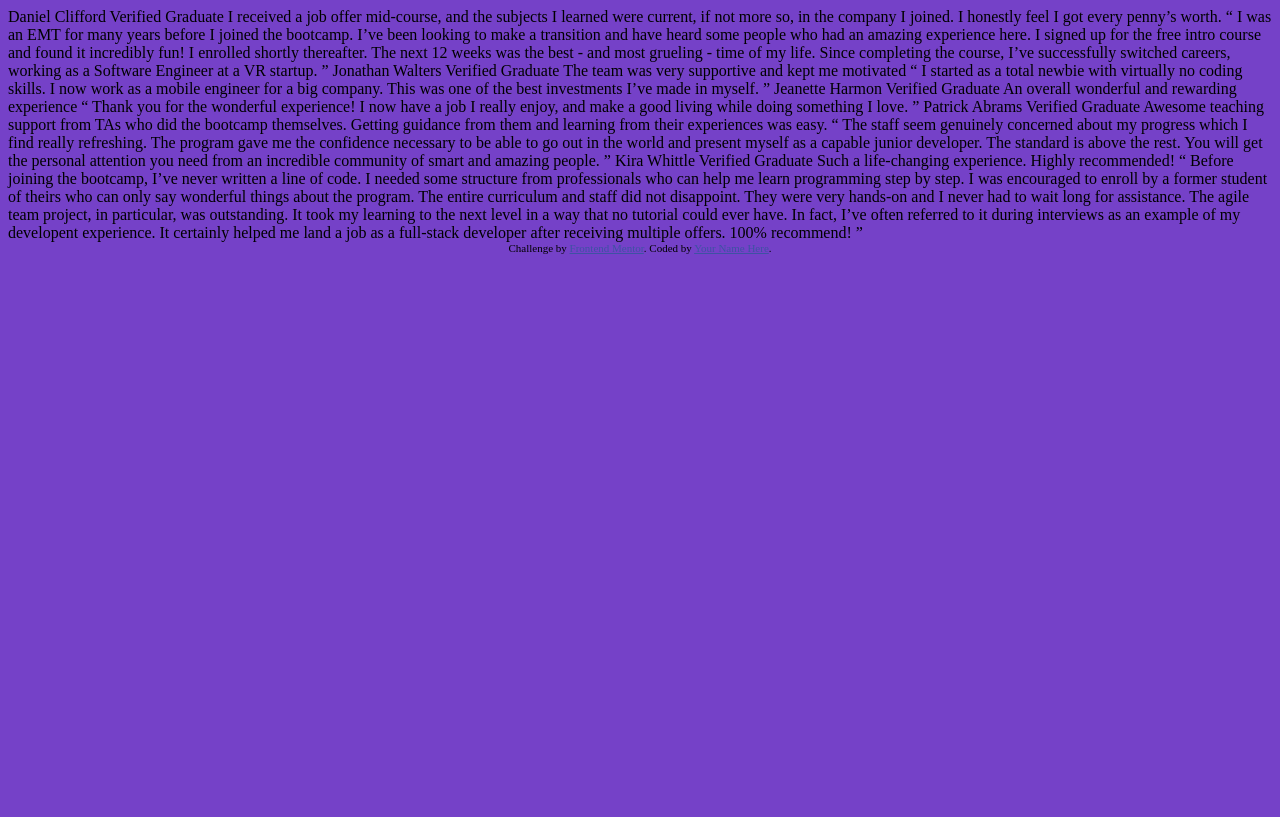
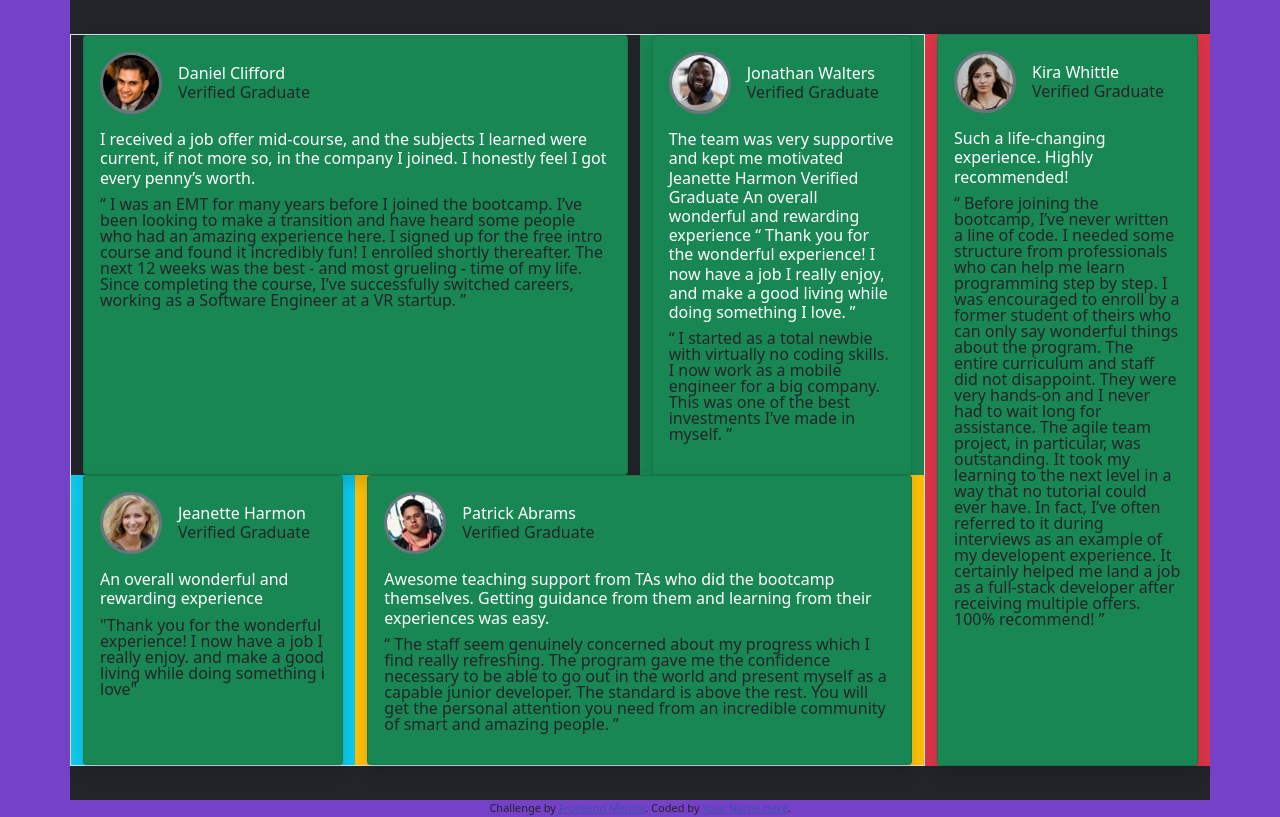
Before and after one commit to AlexisKcc8/testimonials-grid-section-main, a plain HTML site: page public/index.html in a window 1280 px wide. Drawn offline with nearby package versions, Linux system fonts and the light colour scheme.

Commit message:
estructura html terminada

```diff
--- a/public/index.html
+++ b/public/index.html
@@ -1,40 +1,74 @@
 <!DOCTYPE html>
 <html lang="en">
+
 <head>
   <meta charset="UTF-8">
-  <meta name="viewport" content="width=device-width, initial-scale=1.0"> <!-- displays site properly based on user's device -->
+  <meta name="viewport" content="width=device-width, initial-scale=1.0">
+  <!-- displays site properly based on user's device -->
 
   <link rel="icon" type="image/png" sizes="32x32" href="./images/favicon-32x32.png">
 
   <title>Frontend Mentor | [Challenge Name Here]</title>
+  <link href="https://cdn.jsdelivr.net/npm/bootstrap@5.0.2/dist/css/bootstrap.min.css" rel="stylesheet"
+    integrity="sha384-EVSTQN3/azprG1Anm3QDgpJLIm9Nao0Yz1ztcQTwFspd3yD65VohhpuuCOmLASjC" crossorigin="anonymous">
+
   <link rel="stylesheet" href="./css/main.css">
-  <!-- Feel free to remove these styles or customise in your own stylesheet 👍 -->
+
   <style>
-    .attribution { font-size: 11px; text-align: center; }
-    .attribution a { color: hsl(228, 45%, 44%); }
+    /* https://getbootstrap.com/docs/5.0/layout/breakpoints/#min-width */
+    @media (min-width: 992px) {
+      .alto-100 {
+        height: 100vh;
+      }
+    }
   </style>
 </head>
+
 <body>
-  Daniel Clifford
-  Verified Graduate
-
+  <main class="container alto-100 bg-dark d-flex justify-content-center align-items-center">
+    <div class="row">
+      <!-- lado izquierdo -->
+      <div class="col-12 col-lg-9 border">
+        <div class="row">
+          <!-- Daniel Clifford -->
+          <div class="col-12 col-lg-8 bg-dark">
+            <article class="card shadow bg-success h-100">
+              <div class="card-body">
+                <div class="d-flex align-items-center mb-3">
+                  <img src="./images/image-daniel.jpg" alt="" class="rounded-circle border border-3 border-secondary" />
+                  <div class="ps-3">
+                    <h3 class="m-0 text-white h6">Daniel Clifford</h3>
+                    <p class="m-0 h6">Verified Graduate</p>
+                  </div>
+                </div>
+                <p class="text-white h6">
                   I received a job offer mid-course, and the subjects I learned were current, if not more so,
                   in the company I joined. I honestly feel I got every penny’s worth.
-
+                </p>
+                <p class="text-dark fs-6 lh-1">
                   “ I was an EMT for many years before I joined the bootcamp. I’ve been looking to make a
                   transition and have heard some people who had an amazing experience here. I signed up
                   for the free intro course and found it incredibly fun! I enrolled shortly thereafter.
                   The next 12 weeks was the best - and most grueling - time of my life. Since completing
                   the course, I’ve successfully switched careers, working as a Software Engineer at a VR startup. ”
-
-  Jonathan Walters
-  Verified Graduate
+                </p>
+              </div>
+            </article>
+          </div>
+          <!-- Jonathan Walters -->
+          <div class="col-12 col-lg-4 bg-success">
+            <article class="card shadow bg-success h-100">
+              <div class="card-body">
+                <div class="d-flex align-items-center mb-3">
+                  <img src="./images/image-jonathan.jpg" alt="" class="rounded-circle border border-3 border-secondary" />
+                  <div class="ps-3">
+                    <h3 class="m-0 text-white h6">Jonathan Walters</h3>
+                    <p class="m-0 h6">Verified Graduate</p>
+                  </div>
+                </div>
+                <p class="text-white h6">
 
                   The team was very supportive and kept me motivated
-
-  “ I started as a total newbie with virtually no coding skills. I now work as a mobile engineer
-  for a big company. This was one of the best investments I’ve made in myself. ”
-
                   Jeanette Harmon
                   Verified Graduate
 
@@ -43,22 +77,77 @@
                   “ Thank you for the wonderful experience! I now have a job I really enjoy, and make a good living
                   while doing something I love. ”
 
-  Patrick Abrams
-  Verified Graduate
-
+                </p>
+                <p class="text-dark fs-6 lh-1">
+                  “ I started as a total newbie with virtually no coding skills. I now work as a mobile engineer
+                  for a big company. This was one of the best investments I’ve made in myself. ”
+                </p>
+              </div>
+            </article>
+          </div>
+          <!-- Jeanette Harmon -->
+          <div class="col-12 col-lg-4 bg-info">
+            <article class="card shadow bg-success h-100">
+              <div class="card-body">
+                <div class="d-flex align-items-center mb-3">
+                  <img src="./images/image-jeanette.jpg" alt=""
+                    class="rounded-circle border border-3 border-secondary" />
+                  <div class="ps-3">
+                    <h3 class="m-0 text-white h6">Jeanette Harmon </h3>
+                    <p class="m-0 h6">Verified Graduate</p>
+                  </div>
+                </div>
+                <p class="text-white h6">
+                  An overall wonderful and rewarding experience
+                </p>
+                <p class="text-dark fs-6 lh-1">
+                  "Thank you for the wonderful experience! I now have a job I really enjoy. and make a good living while doing something i love"
+                </p>
+              </div>
+            </article>
+          </div>
+          <!-- Patrick Abrams -->
+          <div class="col-12 col-lg-8 bg-warning">
+            <article class="card shadow bg-success h-100">
+              <div class="card-body">
+                <div class="d-flex align-items-center mb-3">
+                  <img src="./images/image-patrick.jpg" alt="" class="rounded-circle border border-3 border-secondary" />
+                  <div class="ps-3">
+                    <h3 class="m-0 text-white h6">Patrick Abrams</h3>
+                    <p class="m-0 h6">Verified Graduate</p>
+                  </div>
+                </div>
+                <p class="text-white h6">
                   Awesome teaching support from TAs who did the bootcamp themselves. Getting guidance from them and
                   learning from their experiences was easy.
-
+                </p>
+                <p class="text-dark fs-6 lh-1">
                   “ The staff seem genuinely concerned about my progress which I find really refreshing. The program
                     gave me the confidence necessary to be able to go out in the world and present myself as a capable
                     junior developer. The standard is above the rest. You will get the personal attention you need from
                     an incredible community of smart and amazing people. ”
-
-  Kira Whittle
-  Verified Graduate
-
+                </p>
+              </div>
+            </article>
+          </div>
+        </div>
+      </div>
+      <!-- lado derecho -->
+      <!-- Kira Whittle -->
+      <div class="col-12 col-lg-3 bg-danger">
+        <article class="card shadow bg-success h-100">
+          <div class="card-body">
+            <div class="d-flex align-items-center mb-3">
+              <img src="./images/image-kira.jpg" alt="" class="rounded-circle border border-3 border-secondary" />
+              <div class="ps-3">
+                <h3 class="m-0 text-white h6">Kira Whittle</h3>
+                <p class="m-0 h6">Verified Graduate</p>
+              </div>
+            </div>
+            <p class="text-white h6">
               Such a life-changing experience. Highly recommended!
-
+            </p>
+            <p class="text-dark fs-6 lh-1">
               “ Before joining the bootcamp, I’ve never written a line of code. I needed some structure from
                 professionals who can help me learn programming step by step. I was encouraged to enroll by a former
                 student of theirs who can only say wonderful things about the program. The entire curriculum and staff
@@ -67,10 +156,18 @@
                 could ever have. In fact, I’ve often referred to it during interviews as an example of my developent
                 experience. It certainly helped me land a job as a full-stack developer after receiving multiple offers.
                 100% recommend! ”
-
+            </p>
+          </div>
+        </article>
+      </div>
+    </div>
+  </main>
+  <footer>
     <div class="attribution">
       Challenge by <a href="https://www.frontendmentor.io?ref=challenge" target="_blank">Frontend Mentor</a>.
       Coded by <a href="#">Your Name Here</a>.
     </div>
+  </footer>
 </body>
+
 </html>
```
Lines whose indentation alone changed are shown as unchanged.
